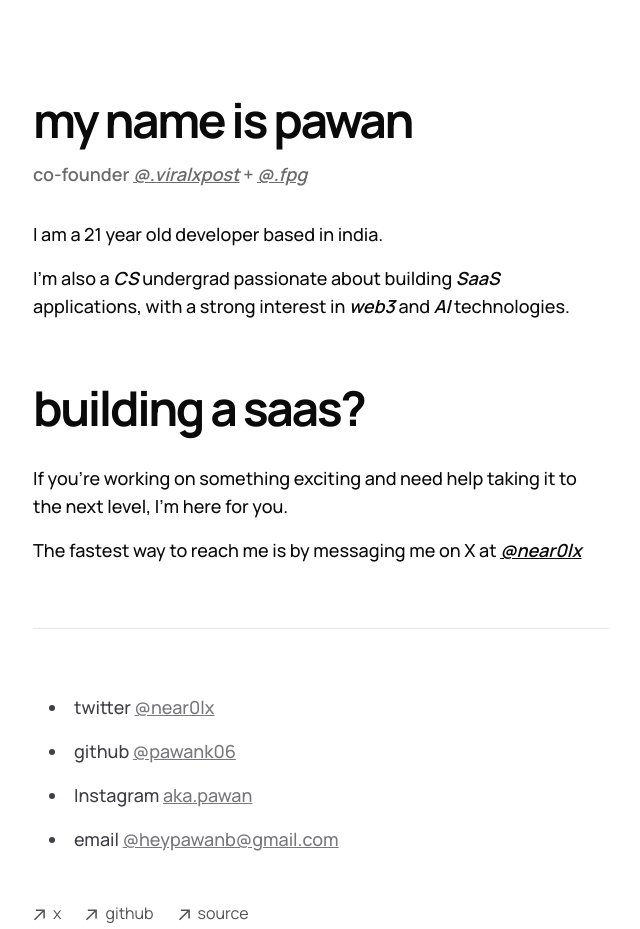
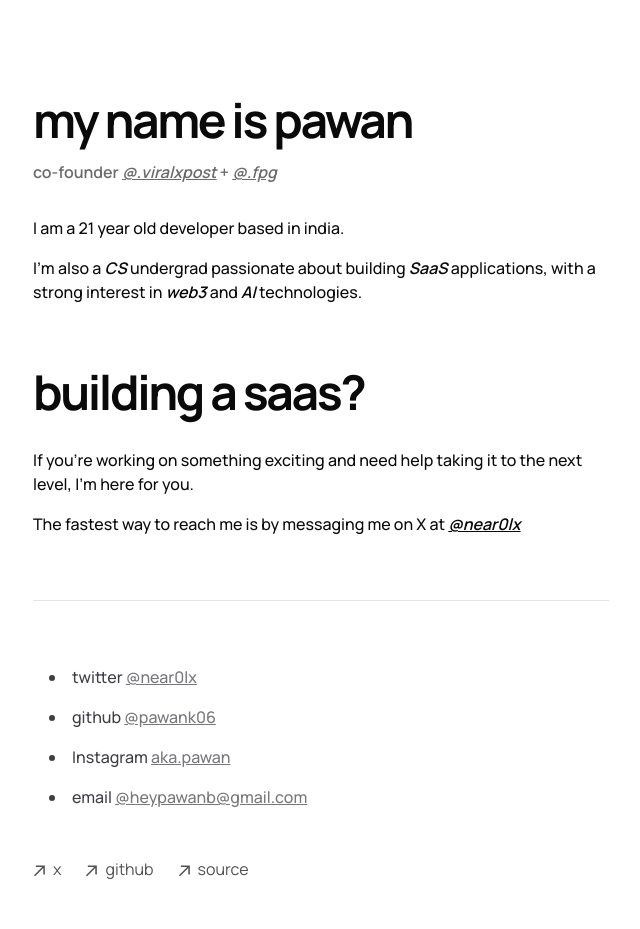
Before and after one commit to Pawank06/portfolio, a Next.js app: page / in a window 1280 px wide. Shown: the whole page, without its empty margins (319-959 px from the left). After the commit the page ends 885 px from the top, so only its background shows below. Built offline with nearby package versions, Linux system fonts and the light colour scheme.

Commit message:
improve text

```diff
--- a/app/page.tsx
+++ b/app/page.tsx
@@ -5,7 +5,7 @@ import { Inter } from 'next/font/google';
 
 export default function Page() {
   return (
-    <section className='mt-16 font-medium md:text-lg'>
+    <section className='mt-16 font-medium'>
       <h1 className="mb-4 md:text-5xl text-3xl font-bold tracking-tighter">
         my name is pawan
       </h1>
```
